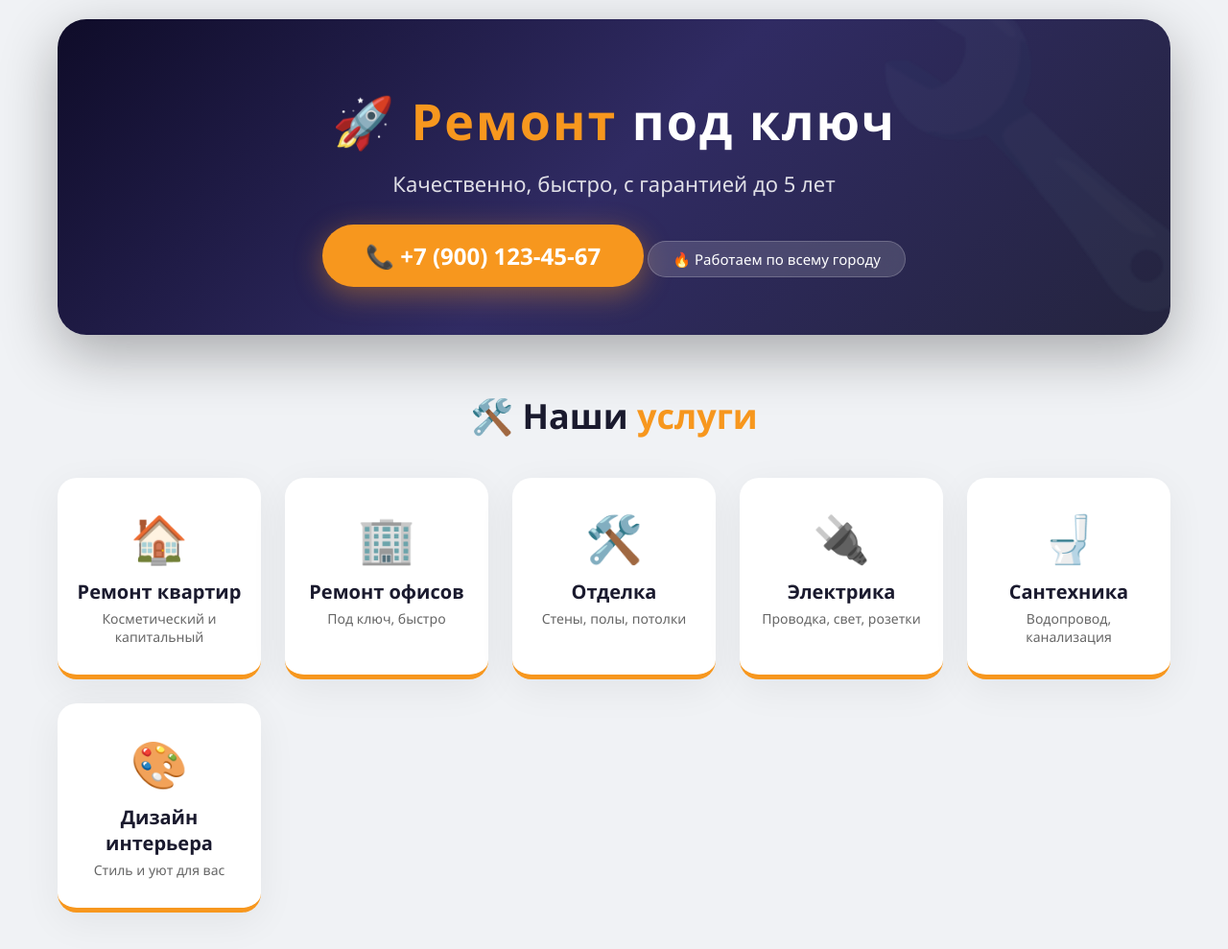
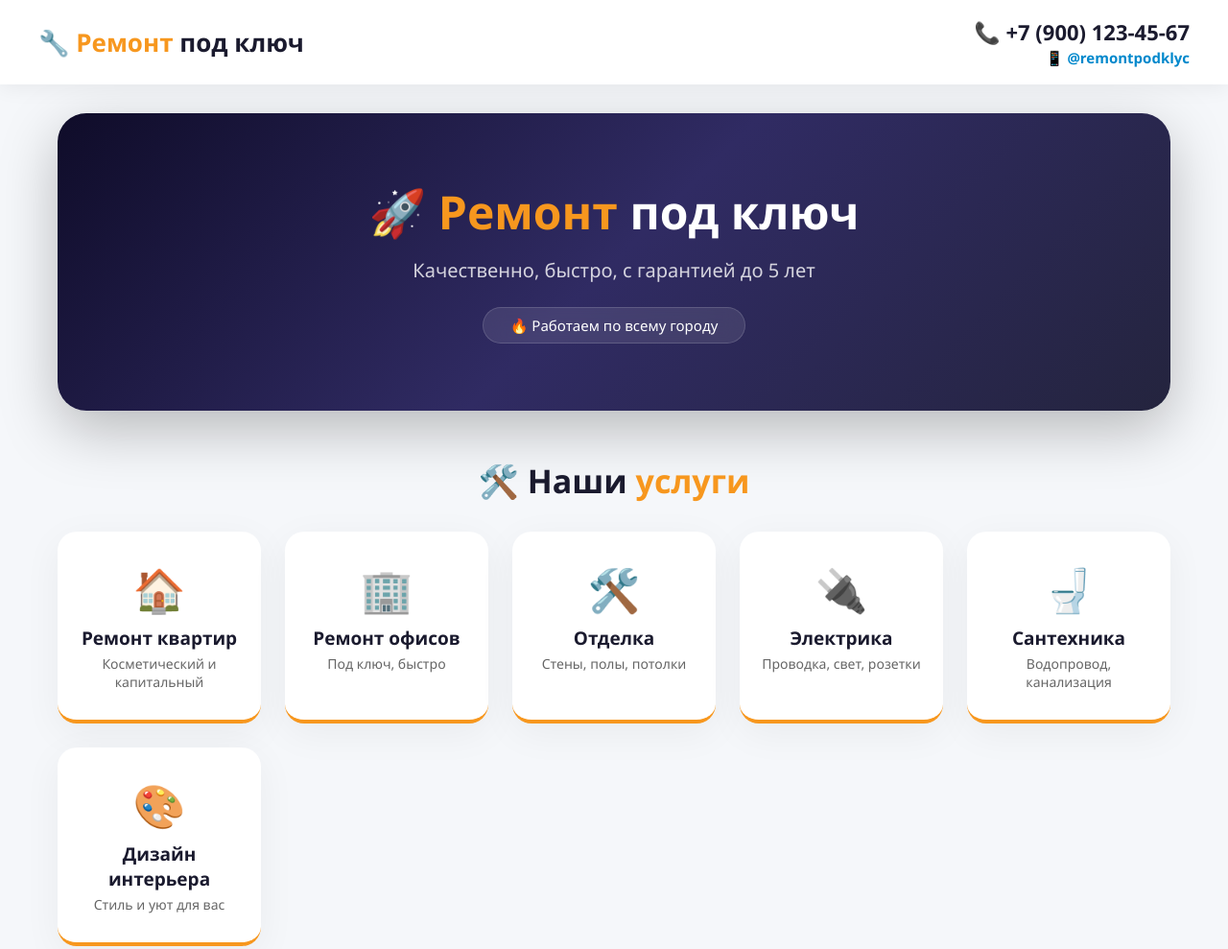
Before and after one commit to vseremonty/vseremonty.ru, a plain HTML site: page index.html in a window 1280 px wide. Shown: the top 989 px of the page at 96% size. Drawn offline with Linux system fonts and the light colour scheme.

Commit message:
Update index.html

```diff
--- a/index.html
+++ b/index.html
@@ -12,88 +12,104 @@
         }
         body {
             font-family: 'Segoe UI', Arial, sans-serif;
-            background: #f0f2f5;
+            background: #f5f7fa;
             color: #1a1a2e;
         }
+
+        /* ===== ВЕРХНЯЯ ПЛАНКА ===== */
+        .top-bar {
+            display: flex;
+            justify-content: space-between;
+            align-items: center;
+            padding: 18px 40px;
+            background: white;
+            box-shadow: 0 4px 20px rgba(0,0,0,0.06);
+            position: sticky;
+            top: 0;
+            z-index: 999;
+            flex-wrap: wrap;
+            gap: 10px;
+        }
+        .logo {
+            font-size: 26px;
+            font-weight: 800;
+            color: #1a1a2e;
+        }
+        .logo span {
+            color: #f7971e;
+        }
+        .top-right {
+            text-align: right;
+        }
+        .top-right .phone {
+            font-size: 22px;
+            font-weight: 700;
+            color: #1a1a2e;
+            text-decoration: none;
+        }
+        .top-right .phone:hover {
+            color: #f7971e;
+        }
+        .top-right .telegram {
+            font-size: 15px;
+            color: #888;
+            margin-top: 2px;
+        }
+        .top-right .telegram span {
+            color: #0088cc;
+            font-weight: 600;
+        }
+
         .container {
             max-width: 1200px;
             margin: 0 auto;
-            padding: 20px;
+            padding: 30px 20px;
         }
 
-        /* ШАПКА */
-        .header {
+        /* ===== ГЛАВНЫЙ ЭКРАН ===== */
+        .hero {
             background: linear-gradient(135deg, #0f0c29, #302b63, #24243e);
             color: white;
-            padding: 70px 30px 50px;
+            padding: 70px 40px;
+            border-radius: 30px;
             text-align: center;
-            border-radius: 30px;
-            box-shadow: 0 20px 60px rgba(0,0,0,0.3);
-            position: relative;
-            overflow: hidden;
+            margin-bottom: 50px;
+            box-shadow: 0 20px 60px rgba(0,0,0,0.25);
         }
-        .header::before {
-            content: "🔧";
-            position: absolute;
-            font-size: 300px;
-            right: -50px;
-            top: -80px;
-            opacity: 0.05;
+        .hero h1 {
+            font-size: 48px;
+            font-weight: 800;
         }
-        .header h1 {
-            font-size: 52px;
-            font-weight: 800;
-            letter-spacing: 2px;
-        }
-        .header h1 span {
+        .hero h1 span {
             color: #f7971e;
         }
-        .header p {
-            font-size: 22px;
-            opacity: 0.85;
+        .hero p {
+            font-size: 20px;
+            opacity: 0.8;
             margin: 15px 0 25px;
         }
-        .phone {
+        .hero .badge {
             display: inline-block;
-            background: #f7971e;
-            color: #fff;
-            padding: 16px 45px;
-            border-radius: 60px;
-            font-size: 24px;
-            font-weight: bold;
-            text-decoration: none;
-            box-shadow: 0 8px 30px rgba(247, 151, 30, 0.4);
-            transition: 0.3s;
-        }
-        .phone:hover {
-            transform: scale(1.06);
-            background: #e08a0b;
-            box-shadow: 0 10px 40px rgba(247, 151, 30, 0.6);
-        }
-        .badge {
-            display: inline-block;
-            background: rgba(255,255,255,0.15);
+            background: rgba(255,255,255,0.1);
             backdrop-filter: blur(10px);
-            padding: 8px 25px;
+            padding: 8px 28px;
             border-radius: 40px;
             font-size: 15px;
-            margin-top: 20px;
-            border: 1px solid rgba(255,255,255,0.2);
+            border: 1px solid rgba(255,255,255,0.15);
         }
 
-        /* ЗАГОЛОВКИ */
+        /* ===== ЗАГОЛОВКИ ===== */
         .section-title {
             text-align: center;
-            font-size: 36px;
+            font-size: 34px;
             font-weight: 700;
-            margin: 60px 0 40px;
-            color: #1a1a2e;
+            margin: 50px 0 30px;
         }
         .section-title span {
             color: #f7971e;
         }
 
-        /* УСЛУГИ */
+        /* ===== УСЛУГИ ===== */
         .services-grid {
             display: grid;
             grid-template-columns: repeat(auto-fit, minmax(200px, 1fr));
@@ -104,56 +120,56 @@
             padding: 30px 20px;
             border-radius: 20px;
             text-align: center;
-            box-shadow: 0 10px 40px rgba(0,0,0,0.06);
+            box-shadow: 0 10px 40px rgba(0,0,0,0.05);
             transition: 0.3s;
-            border-bottom: 5px solid #f7971e;
+            border-bottom: 4px solid #f7971e;
         }
         .service-card:hover {
-            transform: translateY(-10px);
+            transform: translateY(-8px);
             box-shadow: 0 20px 60px rgba(0,0,0,0.12);
         }
         .service-card .icon {
-            font-size: 48px;
-            margin-bottom: 10px;
+            font-size: 44px;
+            margin-bottom: 8px;
         }
         .service-card h3 {
-            font-size: 20px;
-            margin-bottom: 5px;
+            font-size: 19px;
+            margin-bottom: 4px;
         }
         .service-card p {
+            font-size: 14px;
             color: #666;
-            font-size: 14px;
         }
 
-        /* ПРЕИМУЩЕСТВА */
+        /* ===== ПРЕИМУЩЕСТВА ===== */
         .advantages {
             display: grid;
             grid-template-columns: repeat(auto-fit, minmax(160px, 1fr));
             gap: 20px;
             background: linear-gradient(135deg, #1a1a2e, #16213e);
-            padding: 50px 30px;
+            padding: 45px 30px;
             border-radius: 30px;
             color: white;
-            margin-top: 20px;
+            margin-top: 10px;
         }
         .advantage-item {
             text-align: center;
         }
         .advantage-item .icon {
-            font-size: 40px;
+            font-size: 38px;
             display: block;
-            margin-bottom: 8px;
+            margin-bottom: 6px;
         }
         .advantage-item h4 {
-            font-size: 18px;
-            margin-bottom: 3px;
+            font-size: 17px;
+            margin-bottom: 2px;
         }
         .advantage-item p {
             font-size: 13px;
             opacity: 0.7;
         }
 
-        /* СОТРУДНИКИ */
+        /* ===== СОТРУДНИКИ ===== */
         .team-grid {
             display: grid;
             grid-template-columns: repeat(auto-fit, minmax(170px, 1fr));
@@ -164,7 +180,7 @@
             padding: 25px 15px;
             border-radius: 20px;
             text-align: center;
-            box-shadow: 0 10px 40px rgba(0,0,0,0.06);
+            box-shadow: 0 10px 40px rgba(0,0,0,0.05);
             transition: 0.3s;
         }
         .team-card:hover {
@@ -172,8 +188,8 @@
             box-shadow: 0 20px 60px rgba(0,0,0,0.1);
         }
         .team-card .avatar {
-            font-size: 64px;
-            margin-bottom: 5px;
+            font-size: 60px;
+            margin-bottom: 4px;
         }
         .team-card h4 {
             font-size: 18px;
@@ -193,37 +209,37 @@
             margin-top: 5px;
         }
 
-        /* КНОПКА */
+        /* ===== КНОПКА ===== */
         .cta {
             text-align: center;
-            margin: 50px 0 30px;
+            margin: 45px 0 30px;
         }
         .cta a {
             display: inline-block;
             background: linear-gradient(135deg, #f7971e, #ffd200);
             color: #1a1a2e;
-            padding: 18px 60px;
+            padding: 16px 55px;
             border-radius: 60px;
-            font-size: 22px;
+            font-size: 20px;
             font-weight: 700;
             text-decoration: none;
-            box-shadow: 0 10px 40px rgba(247, 151, 30, 0.35);
+            box-shadow: 0 10px 40px rgba(247, 151, 30, 0.3);
             transition: 0.3s;
         }
         .cta a:hover {
-            transform: scale(1.05);
+            transform: scale(1.04);
             box-shadow: 0 15px 50px rgba(247, 151, 30, 0.5);
         }
         .cta p {
             margin-top: 12px;
             color: #888;
-            font-size: 15px;
+            font-size: 14px;
         }
 
-        /* ФУТЕР */
+        /* ===== ФУТЕР ===== */
         .footer {
             text-align: center;
-            padding: 30px 0 10px;
+            padding: 25px 0 10px;
             color: #aaa;
             font-size: 14px;
             border-top: 1px solid #e0e0e0;
@@ -231,21 +247,37 @@
         }
 
         @media (max-width: 600px) {
-            .header h1 { font-size: 32px; }
-            .phone { font-size: 18px; padding: 14px 30px; }
-            .section-title { font-size: 28px; }
+            .top-bar {
+                flex-direction: column;
+                align-items: center;
+                text-align: center;
+                padding: 12px 20px;
+            }
+            .top-right {
+                text-align: center;
+            }
+            .hero h1 { font-size: 30px; }
+            .section-title { font-size: 26px; }
         }
     </style>
 </head>
 <body>
 
+<!-- ===== ВЕРХНЯЯ ПЛАНКА ===== -->
+<div class="top-bar">
+    <div class="logo">🔧 <span>Ремонт</span> под ключ</div>
+    <div class="top-right">
+        <a href="tel:+79001234567" class="phone">📞 +7 (900) 123-45-67</a>
+        <div class="telegram">📱 <span>@remontpodklyc</span></div>
+    </div>
+</div>
+
 <div class="container">
 
-    <!-- ===== ШАПКА ===== -->
-    <div class="header">
+    <!-- ===== ГЛАВНЫЙ ЭКРАН ===== -->
+    <div class="hero">
         <h1>🚀 <span>Ремонт</span> под ключ</h1>
         <p>Качественно, быстро, с гарантией до 5 лет</p>
-        <a href="tel:+79001234567" class="phone">📞 +7 (900) 123-45-67</a>
         <div class="badge">🔥 Работаем по всему городу</div>
     </div>
 
@@ -258,7 +290,9 @@
         <div class="service-card"><div class="icon">🔌</div><h3>Электрика</h3><p>Проводка, свет, розетки</p></div>
         <div class="service-card"><div class="icon">🚽</div><h3>Сантехника</h3><p>Водопровод, канализация</p></div>
         <div class="service-card"><div class="icon">🎨</div><h3>Дизайн интерьера</h3><p>Стиль и уют для вас</p></div>
-    </div><!-- ===== ПРЕИМУЩЕСТВА ===== -->
+    </div>
+
+    <!-- ===== ПРЕИМУЩЕСТВА ===== -->
     <h2 class="section-title">🌟 Наши <span>преимущества</span></h2>
     <div class="advantages">
         <div class="advantage-item"><span class="icon">📏</span><h4>Бесплатный замер</h4><p>Выезд мастера</p></div>
```
